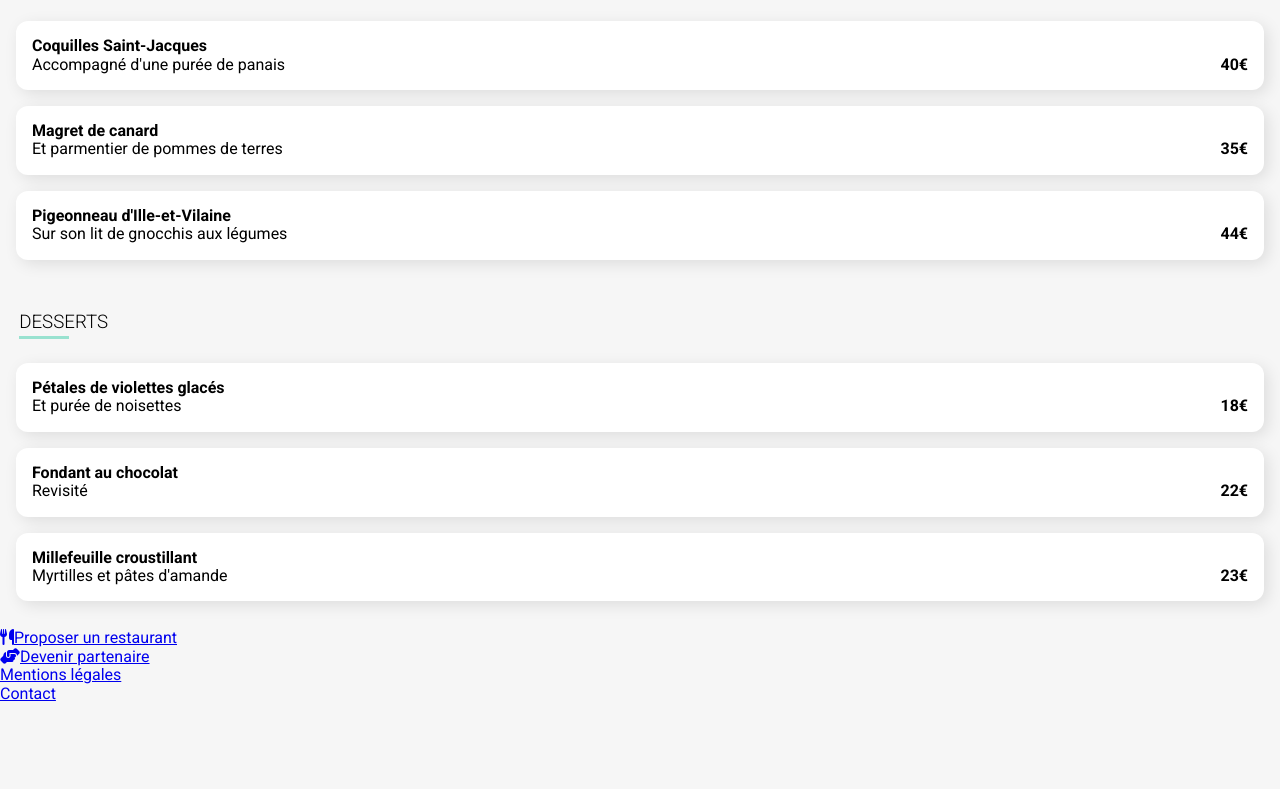
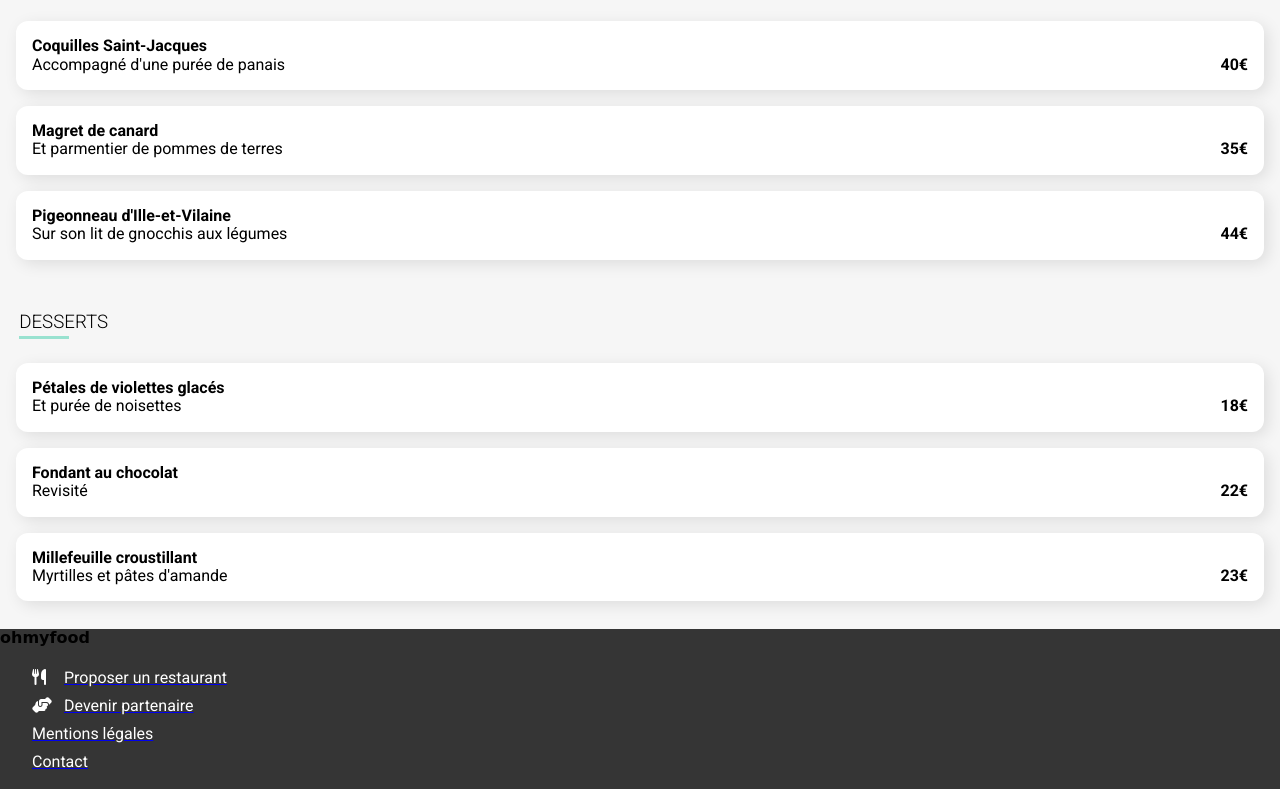
Before and after one commit to tempDz/Ohmyfood, a website: page index.html in a window 1280 px wide. Shown: the part 1169-1958 px from the top of the page. Before the commit the page ends 1872 px from the top, so only its background shows below. Drawn offline with nearby package versions, Linux system fonts and the light colour scheme; a web font is replaced by a local one.

Commit message:
Mise en place du footer

```diff
--- a/assets/scss/base/_typography.scss
+++ b/assets/scss/base/_typography.scss
@@ -17,6 +17,6 @@ body {
     background-color: v.$grey-color;
 }
 
-h1, h2 {
+h1, h2, .headline {
     font-family: $headline-font
 }
--- a/assets/scss/main.scss
+++ b/assets/scss/main.scss
@@ -2,3 +2,24 @@
 @use './utils/variables' as v;
 @use './base/header';
 @use './pages/menu';
+
+.footer {
+    background-color: v.$grey-color2;
+    height: 10rem;
+
+& ul {
+    margin-top: 1rem;
+}
+
+& li{
+    padding: 0.3rem 1rem;
+    list-style-type: none;
+    color: v.$white-color;
+    margin-left: 1rem;
+}
+
+&__ul i{
+    width: 2rem;
+}
+
+}
--- a/assets/scss/utils/_variables.scss
+++ b/assets/scss/utils/_variables.scss
@@ -4,5 +4,6 @@ $primary-color:#9356DC;
 $secondary-color:#FF79DA;
 $tertiary-color:#99E2D0;
 $grey-color:#f6f6f6;
+$grey-color2:#353535;
 $box-shadow:0.25rem 0.25rem 1rem rgb(0 0 0 / 10%);
 $white-color:#fff;
--- a/index.html
+++ b/index.html
@@ -115,8 +115,9 @@
             </div>
         </div>
     </section>
-    <footer>
-        <ul>
+    <footer class="footer">
+        <h4 class="headline">ohmyfood</h4>
+        <ul class="footer__ul">
             <a href="#"><li><i class="fa-solid fa-utensils"></i>Proposer un restaurant</li></a>
             <a href="#"><li><i class="fa-solid fa-handshake-angle"></i>Devenir partenaire</li></a>
             <a href="#"><li>Mentions légales</li></a>
```
Also changed, not shown: assets/css/style.css, 1 other file.
